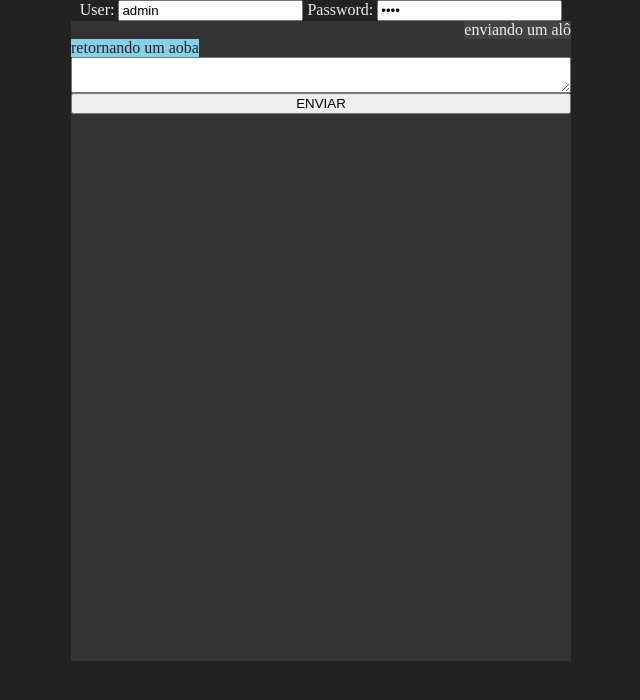
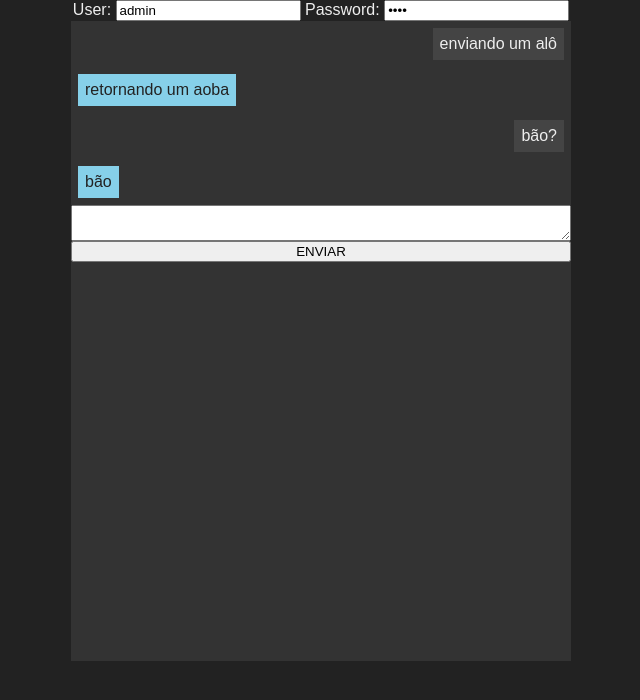
Before and after one commit to viniciusmachadovianna/messenger, a plain HTML site: page index.html in a window 1280 px wide. Shown: the whole page, without its empty margins (319-959 px from the left). Drawn offline with Linux system fonts and the light colour scheme.

Commit message:
style: import font poppins

```diff
--- a/index.html
+++ b/index.html
@@ -15,8 +15,10 @@
     <input type="password" value="pass">
   </div>
   <section id="chat">
-    <div class="msgSender">enviando um alô</div>
-    <div class="msgRecipient">retornando um aoba</div>
+    <div class="historyMessage msgSender">enviando um alô</div>
+    <div class="historyMessage msgRecipient">retornando um aoba</div>
+    <div class="historyMessage msgSender">bão?</div>
+    <div class="historyMessage msgRecipient">bão</div>
     <textarea name="message" id="msgInput"></textarea>
     <button type="submit" id="btnSend">ENVIAR</button>
   </section>
--- a/style.css
+++ b/style.css
@@ -1,8 +1,15 @@
+@font-face {
+  font-family: 'Poppins';
+  src: url('./fonts/Poppins.ttf') format('ttf');
+  font-weight: 400;
+  font-style: normal;
+}
 :root{
   --black: #222;
   --white: #EEE;
 }
 body{
+  font-family: 'Poppins', sans-serif;
   margin: 0;
   background-color: var(--black);
   color: var(--white);
@@ -21,14 +28,19 @@ body{
   flex-flow: column;
 
 }
+.historyMessage{
+  width: fit-content;
+  margin: 7px;
+  padding: 7px;
+}
 .msgSender{
-  width: fit-content;
   align-self: flex-end;
+  margin-left: 20px;
   background-color: #444;
 }
 .msgRecipient{
-  width: fit-content;
   align-self: flex-start;
+  margin-right: 20px;
   background-color: rgb(134, 208, 233);
   color: var(--black);
 }
```
Also changed, not shown: assets/fonts/Poppins.ttf (added).
